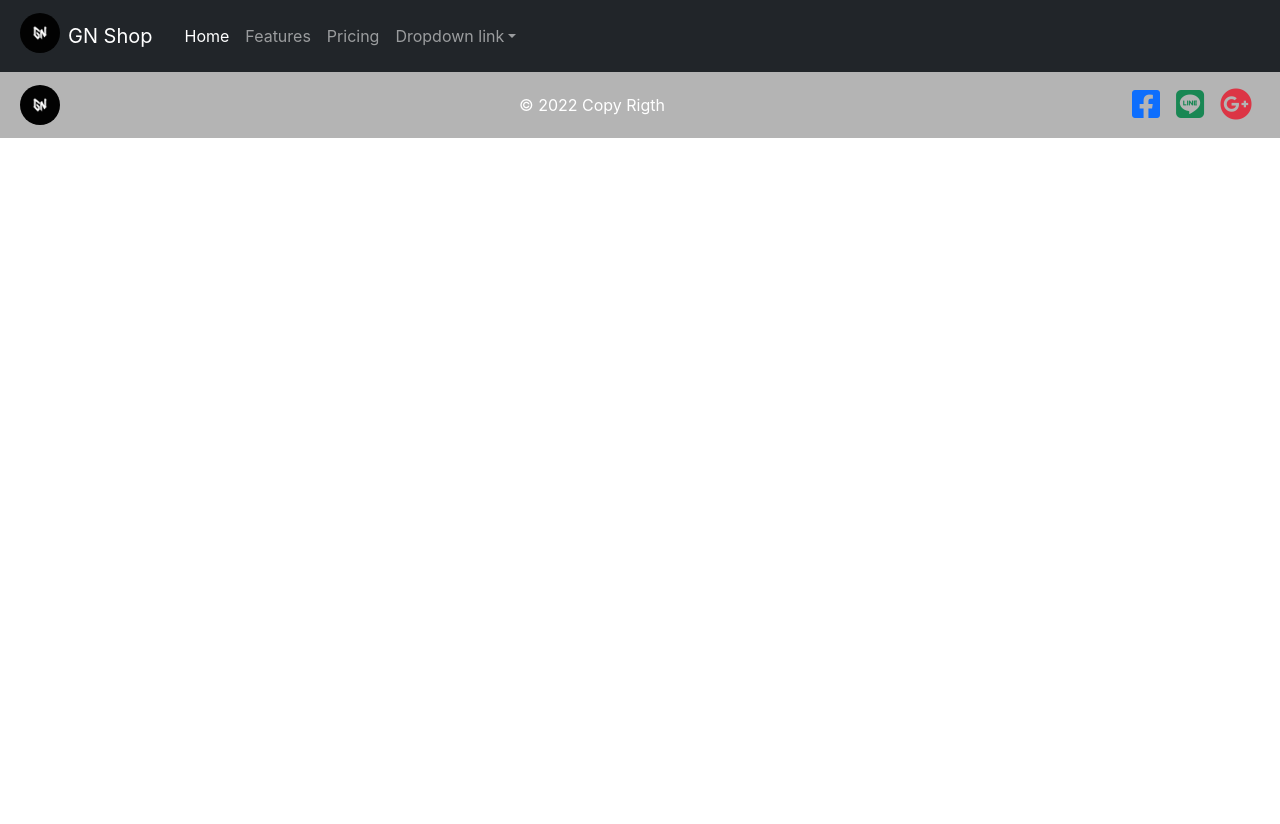
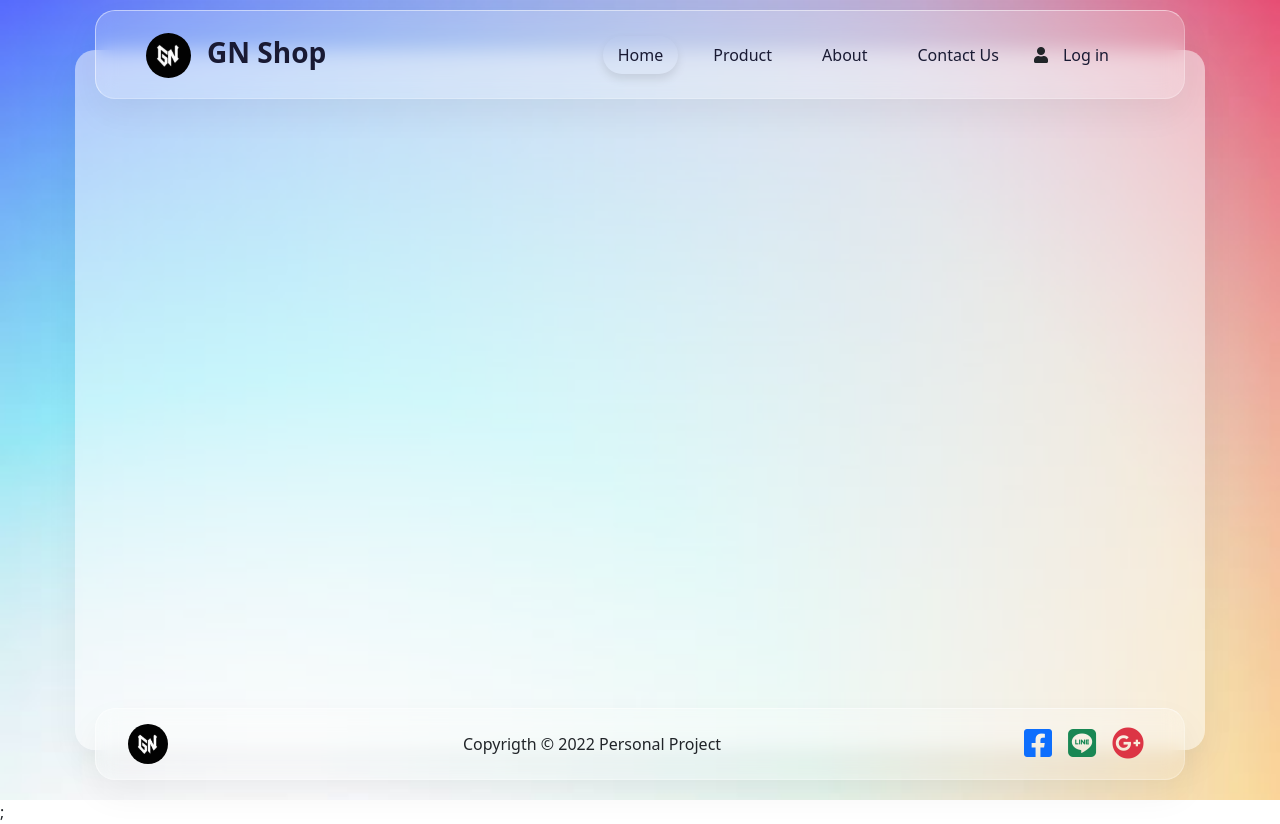
Before and after one commit to KittitachNil/Personal-Project-CC10, a React (Create React App) app: page / in a window 1280 px wide. Before the commit the page ends 800 px from the top, so only its background shows below. Built offline with nearby package versions, Linux system fonts and the light colour scheme.

Commit message:
edit theme

```diff
--- a/src/App.js
+++ b/src/App.js
@@ -1,10 +1,9 @@
-import MainLayout from './components/layouts/MainLayout';
+import RouteConfig from './routes/RouteConfig';
 
 function App() {
   return (
     <>
-      <MainLayout />
-      {/* <RouteConfig />; */}
+      <RouteConfig />;
     </>
   );
 }
--- /dev/null
+++ b/src/components/auths/RegisterForm.js
@@ -0,0 +1,6 @@
+import axios from '../../config/axios';
+import { ErrorContext } from '../../contexts/ErrorContext';
+
+function RegisterForm() {}
+
+export default RegisterForm;
--- a/src/components/layouts/Footer.js
+++ b/src/components/layouts/Footer.js
@@ -3,7 +3,7 @@ import { Link } from 'react-router-dom';
 
 function Footer() {
   return (
-    <footer className=" mybgColor p-2 text-white ">
+    <footer>
       <div className="container-fluid d-flex flex-row justify-content-between align-items-center ">
         <div className="">
           <img
@@ -15,7 +15,7 @@ function Footer() {
           />
         </div>
         <div>
-          <span className="mx-1">© 2022 Copy Rigth</span>
+          <span className="mx-1">Copyrigth © 2022 Personal Project</span>
         </div>
         <div className=" justify-content-center">
           <ul className="navbar-nav ist-group list-group-horizontal">
--- a/src/components/layouts/Header.js
+++ b/src/components/layouts/Header.js
@@ -1,86 +1,45 @@
 import shopImg from '../../assets/gn-logo.jpg';
+import { Link } from 'react-router-dom';
 
 function Header() {
   return (
     <>
-      <nav className="navbar navbar-expand-lg navbar-dark bg-dark ">
-        <div className="container-fluid mx-2">
-          <a className="navbar-brand d-flex" href="#">
+      <header>
+        <Link to="#" className="logo">
           <img
             src={shopImg}
             alt=""
-              width="40"
-              height="40"
-              className="d-inline-block align-text-top rounded-circle"
+            width="45"
+            height="45"
+            className="d-inline-block align-text-top rounded-circle me-3"
           />
-            <div className="d-flex align-items-center">
-              <span className="p-2">GN Shop</span>
-            </div>
-          </a>
-          <button
-            className="navbar-toggler"
-            type="button"
-            data-bs-toggle="collapse"
-            data-bs-target="#navbarNavDropdown"
-            aria-controls="navbarNavDropdown"
-            aria-expanded="false"
-            aria-label="Toggle navigation"
-          >
-            <span className="navbar-toggler-icon"></span>
-          </button>
-          <div className="collapse navbar-collapse" id="navbarNavDropdown">
-            <ul className="navbar-nav">
-              <li className="nav-item">
-                <a className="nav-link active" aria-current="page" href="#">
+          GN Shop
+        </Link>
+        <ul>
+          <li>
+            <Link to="#" className="active">
               Home
-                </a>
-              </li>
-              <li className="nav-item">
-                <a className="nav-link" href="#">
-                  Features
-                </a>
-              </li>
-              <li className="nav-item">
-                <a className="nav-link" href="#">
-                  Pricing
-                </a>
-              </li>
-              <li className="nav-item dropdown">
-                <a
-                  className="nav-link dropdown-toggle"
-                  href="#"
-                  id="navbarDropdownMenuLink"
-                  role="button"
-                  data-bs-toggle="dropdown"
-                  aria-expanded="false"
-                >
-                  Dropdown link
-                </a>
-                <ul
-                  className="dropdown-menu"
-                  aria-labelledby="navbarDropdownMenuLink"
-                >
-                  <li>
-                    <a className="dropdown-item" href="#">
-                      Action
-                    </a>
+            </Link>
           </li>
           <li>
-                    <a className="dropdown-item" href="#">
-                      Another action
-                    </a>
+            <Link to="#">Product</Link>
           </li>
           <li>
-                    <a className="dropdown-item" href="#">
-                      Something else here
-                    </a>
+            <Link to="#">About</Link>
           </li>
+          <li>
+            <Link to="#">Contact Us</Link>
+          </li>
+          <li>
+            <i class="fas fa-user "></i>
+            <Link to="#">Log in</Link>
+          </li>
+          {/* <li>
+            <i class="fas fa-sign-out-alt"></i>
+            <Link to="#">Log out</Link>
+          </li> */}
         </ul>
-              </li>
-            </ul>
-          </div>
-        </div>
-      </nav>
+      </header>
     </>
   );
 }
--- a/src/components/layouts/MainLayout.js
+++ b/src/components/layouts/MainLayout.js
@@ -4,11 +4,13 @@ import Footer from './Footer';
 
 function MainLayout() {
   return (
-    <>
-      <Header />
-      <Outlet />
-      <Footer />
-    </>
+    <section>
+      <div className="container">
+        <Header />
+        <Outlet />
+        <Footer />
+      </div>
+    </section>
   );
 }
 
--- a/src/index.css
+++ b/src/index.css
@@ -1,29 +1,91 @@
 * {
+  margin: 0;
+  padding: 0;
   box-sizing: border-box;
 }
-
-ul {
-  list-style-type: none;
+section {
+  display: flex;
+  justify-content: center;
+  align-items: center;
+  min-height: 100vh;
+  background-image: url('./assets/bg-light-color.jpeg');
+  /* background: -webkit-linear-gradient(315deg, #fff 10%, #3001ff 100%); */
+  background-size: cover;
+  background-position: center;
+  background-attachment: fixed;
+  padding: 50px;
+}
+.container {
+  position: relative;
+  width: calc(100% - 50px);
+  min-height: calc(100vh - 280 px);
+  min-height: 700px;
+  background: rgba(255, 255, 255, 0.5);
+  box-shadow: 0 15px 35px rgba(0, 0, 0, 0.05);
+  border-radius: 20px;
+  display: flex;
+  justify-content: space-between;
+  align-items: center;
+  padding: 50px;
+}
+header {
+  position: absolute;
+  top: -40px;
+  right: 20px;
+  left: 20px;
+  padding: 20px 50px;
+  display: flex;
+  justify-content: space-between;
+  align-items: center;
+  background: rgba(255, 255, 255, 0.2);
+  box-shadow: 0 15px 35px rgba(0, 0, 0, 0.05);
+  border-radius: 20px;
+  backdrop-filter: blur(10px);
+  border: 1px solid rgba(255, 255, 255, 0.25);
+  border-left: 1px solid rgba(255, 255, 255, 0.5);
+  border-top: 1px solid rgba(255, 255, 255, 0.5);
+}
+header .logo {
+  color: rgb(25, 26, 51);
+  font-weight: 700;
+  text-decoration: none;
+  font-size: 1.75em;
+}
+header ul {
+  display: flex;
   margin: 0;
-  padding: 0;
+}
+header ul li {
+  list-style: none;
+  margin: 0 10px;
+}
+header ul li a {
+  text-decoration: none;
+  font-weight: 500;
+  color: rgb(25, 26, 51);
+  padding: 8px 15px;
+  border-radius: 25px;
+}
+header ul li a:hover,
+header ul li a.active {
+  background-attachment: #fff;
+  box-shadow: 0 5px 10px rgba(0, 0, 0, 0.1);
 }
 
-.mybgColor {
-  background-color: rgb(180, 180, 180);
-  padding: 20px;
-  text-align: center;
+footer {
+  position: absolute;
+  bottom: -30px;
+  right: 20px;
+  left: 20px;
+  padding: 10px 20px;
+  display: flex;
+  justify-content: space-between;
+  align-items: center;
+  background: rgba(255, 255, 255, 0.2);
+  box-shadow: 0 15px 35px rgba(0, 0, 0, 0.05);
+  border-radius: 20px;
+  backdrop-filter: blur(10px);
+  border: 1px solid rgba(255, 255, 255, 0.25);
+  border-left: 1px solid rgba(255, 255, 255, 0.5);
+  border-top: 1px solid rgba(255, 255, 255, 0.5);
 }
-
-body {
-  margin: 0;
-  font-family: -apple-system, BlinkMacSystemFont, 'Segoe UI', 'Roboto', 'Oxygen',
-    'Ubuntu', 'Cantarell', 'Fira Sans', 'Droid Sans', 'Helvetica Neue',
-    sans-serif;
-  -webkit-font-smoothing: antialiased;
-  -moz-osx-font-smoothing: grayscale;
-}
-
-code {
-  font-family: source-code-pro, Menlo, Monaco, Consolas, 'Courier New',
-    monospace;
-}
--- /dev/null
+++ b/src/pages/Home.js
@@ -0,0 +1,5 @@
+function Home() {
+  return <></>;
+}
+
+export default Home;
--- /dev/null
+++ b/src/routes/RouteConfig.js
@@ -0,0 +1,20 @@
+import { useContext } from 'react';
+import { Navigate, Route, Routes } from 'react-router-dom';
+import MainLayout from '../components/layouts/MainLayout';
+import { AuthContext } from '../contexts/AuthContext';
+import Home from '../pages/Home';
+
+function RouteConfig() {
+  const { user } = useContext(AuthContext);
+  return (
+    <Routes>
+      <Route path="/" element={<MainLayout />}>
+        <Route path="" element={<Home />} />
+        {/* <Route path="friend" element={<Friend />} /> */}
+        <Route path="*" element={<Navigate to="/" />} />
+      </Route>
+    </Routes>
+  );
+}
+
+export default RouteConfig;
```
Also changed, not shown: src/assets/bg-light-color.jpeg (added), src/assets/gn-logo.jpg. Lines whose indentation alone changed are shown as unchanged.
